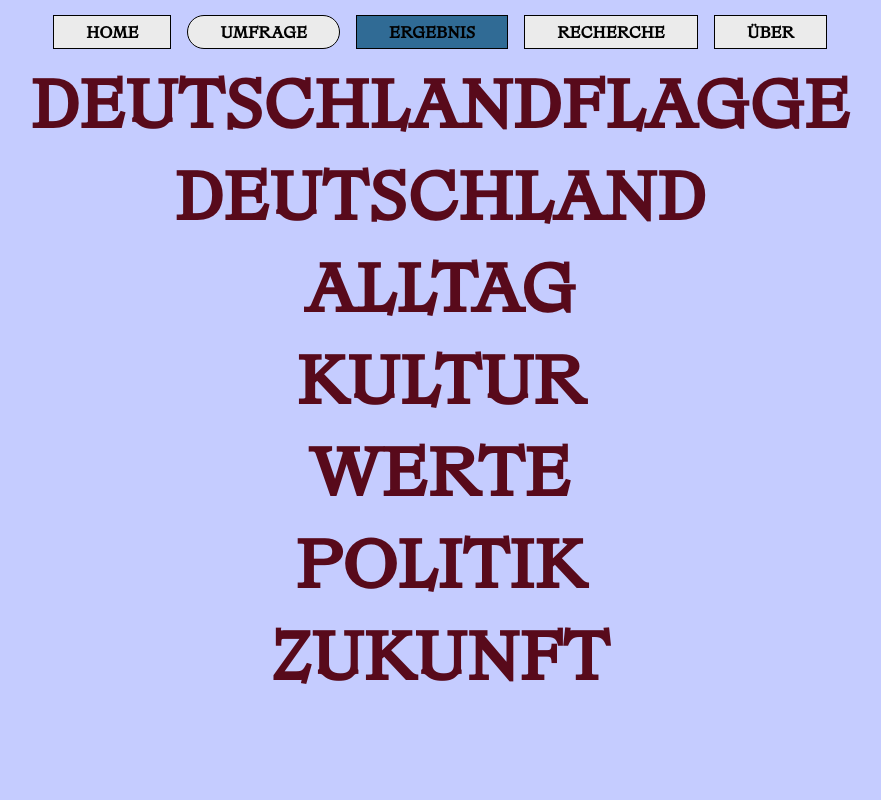
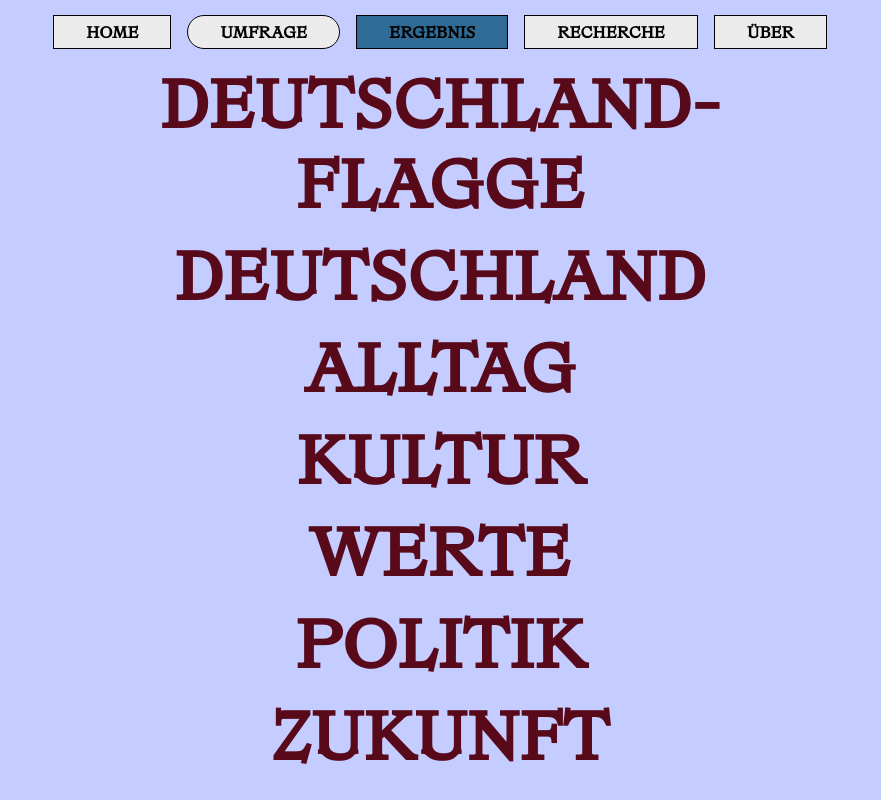
Before and after one commit to b1ttersweetmary/Experimental, a Next.js app: page /ergebnis in a window 1280 px wide. Shown: the whole page, without its empty margins (200-1081 px from the left). Built offline with nearby package versions, Linux system fonts and the light colour scheme.

Commit message:
deutschlandflagge umbruch

```diff
--- a/app/ergebnis/page.js
+++ b/app/ergebnis/page.js
@@ -51,9 +51,18 @@ export default function ErgebnisPage() {
               fontWeight: 600,
               textTransform: "uppercase",
               color: "#580A1B",
+              textAlign: "center",
             }}
           >
-            {item.label}
+            {item.slug === "deutschlandflagge" ? (
+              <>
+                DEUTSCHLAND-
+                <br />
+                FLAGGE
+              </>
+            ) : (
+              item.label
+            )}
           </Link>
         ))}
       </div>
```
